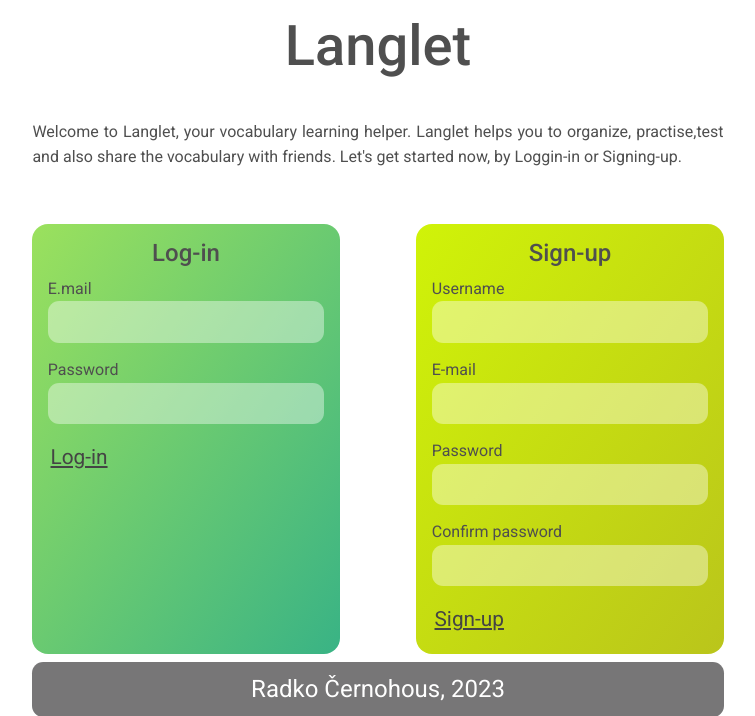
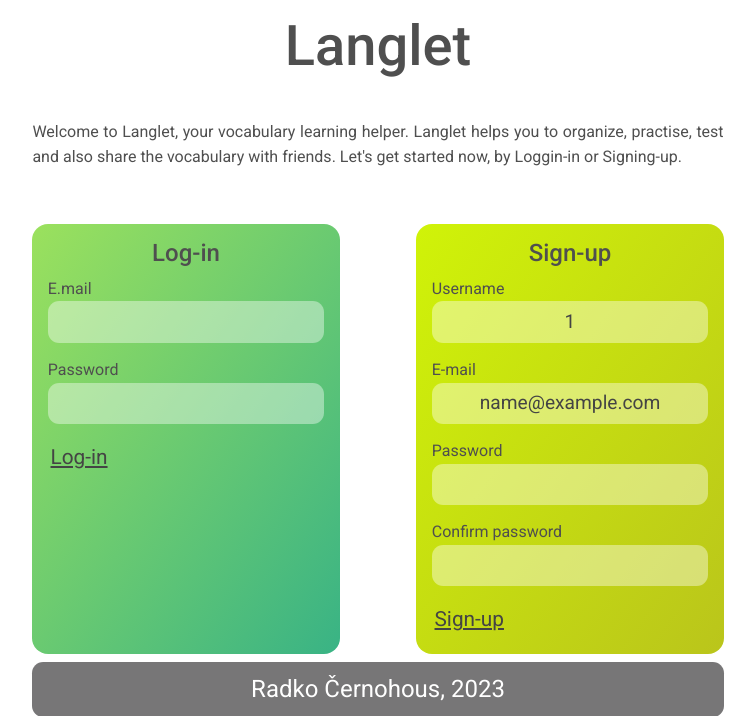
Before and after one commit to RadkoCernohous/sin2023-cernohou, a PHP site: page /cernohous/ in a window 1280 px wide. Shown: the top 716 px of the page, without its empty margins (262-1017 px from the left). Run offline with PHP 8.4, Linux system fonts and the light colour scheme; the visitor is signed in with stand-in values (Sample User, id 1); some libraries are stand-ins or nearby versions.

Commit message:
signup improved

```diff
--- a/sin2023-cernohous/index.php
+++ b/sin2023-cernohous/index.php
@@ -178,7 +178,7 @@ if (isset($_REQUEST["prihlasitSe"])){
 </header>
 <main>
   <div <?php if($prihlaseno===true){print("hidden");} ?> class="hlavniStrana ">
-    <p class="popisStranky">Welcome to Langlet, your vocabulary learning helper. Langlet helps you to organize, practise,test and also share the vocabulary with friends. Let's get started now, by Loggin-in or Signing-up.</p>
+    <p class="popisStranky">Welcome to Langlet, your vocabulary learning helper. Langlet helps you to organize, practise, test and also share the vocabulary with friends. Let's get started now, by Loggin-in or Signing-up.</p>
     <form action="<?php echo basename($_SERVER["PHP_SELF"]) ?>" class="prihlaseni" method="post">
       <h2>Log-in</h2>
       <label for="prihlaseniEmail">E.mail</label>
@@ -198,11 +198,11 @@ if (isset($_REQUEST["prihlasitSe"])){
       <h2>Sign-up</h2>
       <label for="registraceJmeno">Username</label>
       <br>
-      <input type="text" class="hlavniStranaInput" id="registraceJmeno" name="registraceJmeno">
+      <input type="text" class="hlavniStranaInput" id="registraceJmeno" name="registraceJmeno" <?php if(isset($_SESSION["username"])){print('value="'.$_SESSION["username"].'"');} ?>>
       <br>
       <label for="registraceEmail">E-mail</label>
       <br>
-      <input type="email" id="registraceEmail" name="registraceEmail" class="hlavniStranaInput">
+      <input type="email" id="registraceEmail" name="registraceEmail" class="hlavniStranaInput" <?php if(isset($_SESSION["email"])){print('value="'.$_SESSION["email"].'"');} ?>>
       <br>
       <label for="registraceHeslo">Password</label>
       <br>
--- a/sin2023-cernohous/shareUpdatedtbs.php
+++ b/sin2023-cernohous/shareUpdatedtbs.php
@@ -20,7 +20,7 @@ if (!$conn) {
   die("Connection failed: " . mysqli_connect_error());
 }
 
-$sql = 'UPDATE ".$tableName." SET userdata = ? WHERE email= ?';
+$sql = 'UPDATE '.$tableName.' SET userdata = ? WHERE email= ?';
 $email =$_SESSION["email2"];
 
 
--- a/sin2023-cernohous/updatedtbs.php
+++ b/sin2023-cernohous/updatedtbs.php
@@ -17,7 +17,7 @@ if (!$conn) {
   die("Connection failed: " . mysqli_connect_error());
 }
 
-$sql = 'UPDATE ".$tableName." SET userdata = ? WHERE email= ?';
+$sql = 'UPDATE '.$tableName.' SET userdata = ? WHERE email= ?';
 $email =$_SESSION["logMail"];
 
 
```
Also changed, not shown: sin2023-cernohous/signUp.php (+6 -3 lines).
